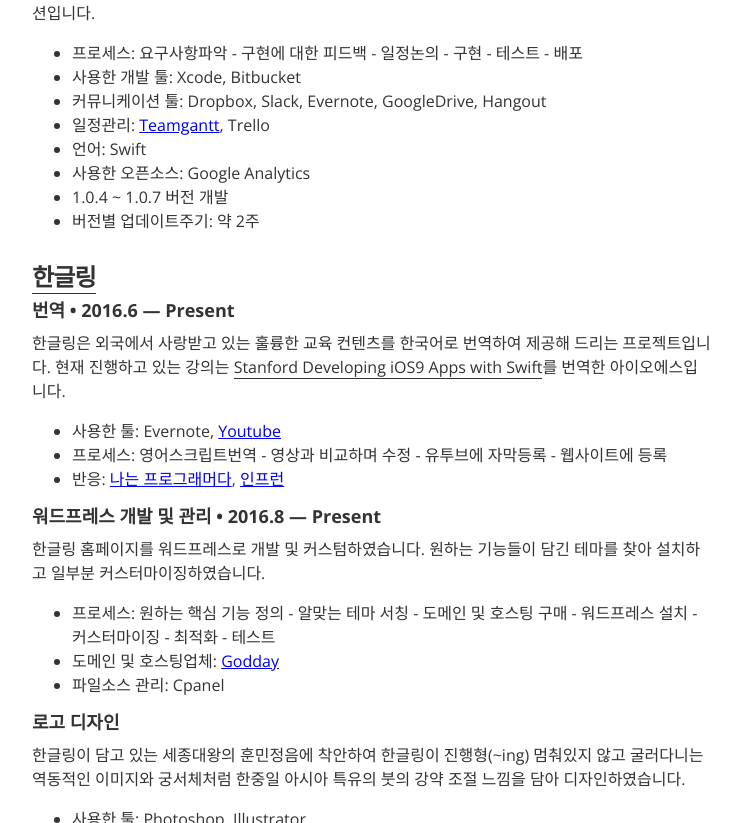
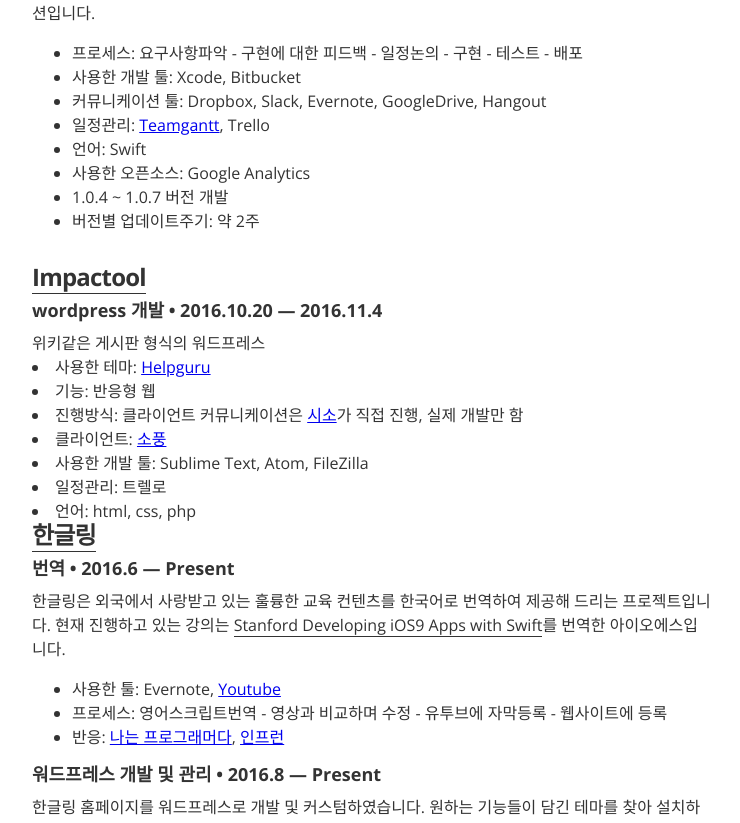
Before and after one commit to LucyJeong/LucyJeong.github.io, a Jekyll site: the page built from index.html, in a window 1280 px wide and 900 px high, scrolled down 1403 px, cut to the strip 0-823 px from the top of the window. Shown: the whole strip, without its empty margins (268-1008 px from the left). Built offline with Jekyll 4.4.1, drawn with Linux system fonts in a browser that asks for light colours.

Commit message:
워드프레스 개발 추가

```diff
--- a/_layouts/resume.html
+++ b/_layouts/resume.html
@@ -114,6 +114,19 @@
             <li>버전별 업데이트주기: 약 2주</li>
           </ul>
         </div>
+
+        <div class="resume-item" itemscope itemprop="alumniOf" itemtype="http://schema.org/CollegeOrUniversity">
+          <h3 class="resume-item-title" itemprop="name"><a href="http://impactool.org">Impactool</a></h3>
+          <h4 class="resume-item-details" itemprop="description">wordpress 개발 &bull; 2016.10.20 &mdash; 2016.11.4</h4>
+          <p class="resume-item-copy">위키같은 게시판 형식의 워드프레스</p>
+            <li>사용한 테마: <a href="http://demo.herothemes.com/helpguru/">Helpguru</a></li>
+            <li>기능: 반응형 웹</li>
+            <li>진행방식: 클라이언트 커뮤니케이션은 <a href=" www.seeso.kr">시소</a>가 직접 진행, 실제 개발만 함</li>
+            <li>클라이언트: <a href="http://sopoong.net">소풍</a></li>
+            <li>사용한 개발 툴: Sublime Text, Atom, FileZilla</li>
+            <li>일정관리: 트렐로</li>
+            <li>언어: html, css, php</li>
+
 
         <div class="resume-item" itemscope itemprop="alumniOf" itemtype="http://schema.org/CollegeOrUniversity">
           <h3 class="resume-item-title" itemprop="name"><a href="http://hangling.org">한글링</a></h3>
```
